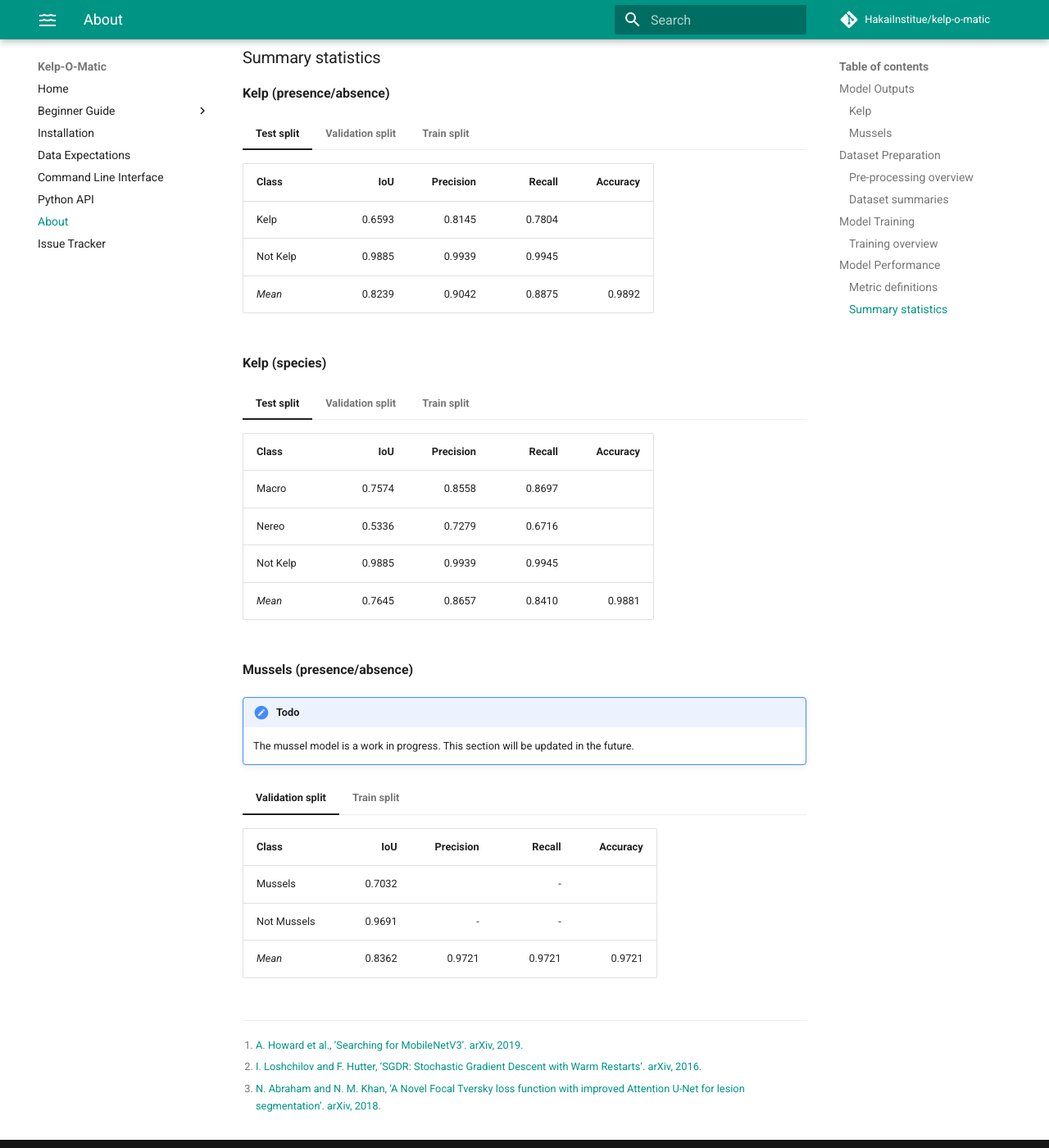
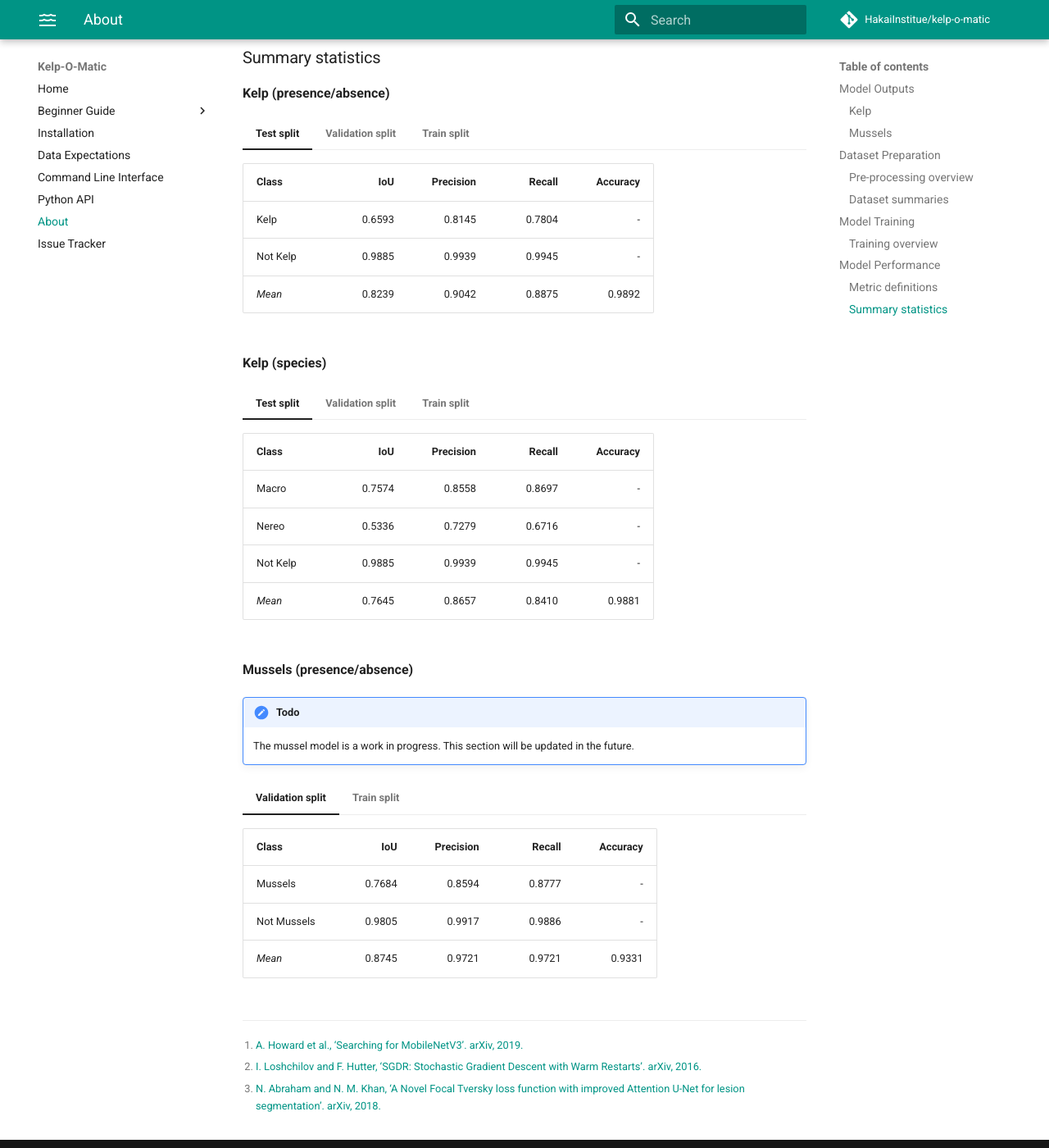
Before and after one commit to HakaiInstitute/kelp-o-matic, an MkDocs documentation site: the page built from docs/about.md, in a window 1280 px wide and 1400 px high, scrolled down 4382 px. Shown: the whole window at 82% size. Built offline with MkDocs 1.6.1 and Material for MkDocs 9.7.7, drawn with Linux system fonts in a browser that asks for light colours; comment, search, counter and statistics services are not loaded.

Commit message:
Update docs

```diff
--- a/docs/about.md
+++ b/docs/about.md
@@ -1,13 +1,13 @@
 # About
 
-This document gives information about interpreting the Kelp-O-Matic model outputs, and gives
-details on the dataset pre-processing workflow, model training, and final performance achieved for
-both the kelp and mussel detection models.
+This document gives information about interpreting the Kelp-O-Matic model outputs, and
+gives details on the dataset pre-processing workflow, model training, and final
+performance achieved for both the kelp and mussel detection models.
 
 ## Model Outputs
 
-Each of the Kelp-O-Matic models outputs a mask raster with integer pixel values that represent the
-following classes:
+Each of the Kelp-O-Matic models outputs a mask raster with integer pixel values that
+represent the following classes:
 
 ### Kelp
 
@@ -31,14 +31,16 @@ These are the outputs from the `find-mussels` routine:
 
 ## Dataset Preparation
 
-The datasets used to train the kelp segmentation model were a number of scenes collected using DJI
-Phantom remotely-piloted aircraft systems (RPAS). A total of 28 image mosaic scenes were used. The
-resolution of each image varied between 0.023m and 0.428m, with an average of 0.069m and standard
-deviation of 0.087m. These images were collected over a period from 2018 to 2021, all during summer.
+The datasets used to train the kelp segmentation model were a number of scenes collected
+using DJI Phantom remotely-piloted aircraft systems (RPAS). A total of 28 image mosaic
+scenes were used. The resolution of each image varied between 0.023m and 0.428m, with
+an average of 0.069m and standard deviation of 0.087m. These images were collected over
+a period from 2018 to 2021, all during summer.
 
-For model training, each dataset was divided into 512 pixels square cropped sections, with 50%
-overlap between adjacent tiles. To balance the dataset, tiles containing no kelp where discarded.
-These sets of tiles where then divided into training, validation, and test splits.
+For model training, each dataset was divided into 512 pixels square cropped sections,
+with 50% overlap between adjacent tiles. To balance the dataset, tiles containing no
+kelp where discarded. These sets of tiles where then divided into training, validation,
+and test splits.
 
 Source code for data preparation is available on GitHub
 at [:material-github: hakai-ml-dataprep](https://github.com/tayden/hakai-ml-dataprep).
@@ -100,16 +102,18 @@ flowchart TD
 
 ## Model Training
 
-The LRASPP MobileNetV3-Large[^1] model was trained using a stochastic gradient descent optimizer
-with the learning rate set to $0.35$, and L2 weight decay set to $3 \times 10^{-6}$. The model was
-trained for a total of 100 epochs. A cosine annealing learning rate schedule[^2] was used to improve
-accuracy. The loss function used for training was Focal Tversky Loss[^3], with parameters
+The LRASPP MobileNetV3-Large[^1] model was trained using a stochastic gradient descent
+optimizer with the learning rate set to $0.35$, and L2 weight decay set to
+$3 \times 10^{-6}$. The model was trained for a total of 100 epochs. A cosine annealing
+learning rate schedule[^2] was used to improve accuracy. The loss function used for
+training was Focal Tversky Loss[^3], with parameters
 $\alpha=0.7, \beta=0.3, \gamma=4.0 / 3.0$.
 
-The model was trained on an AWS p3.8xlarge instance with 4 Nvidia Tesla V100 GPUS and took 18
-hours to finish. At the end of training, the model parameters which achieved the best
-IoU~$\mu$~ score on the validation data split were saved for inference. It is these parameters that
-were used to calculate the final performance statistics for the model on the test split.
+The model was trained on an AWS p3.8xlarge instance with 4 Nvidia Tesla V100 GPUS and
+took 18 hours to finish. At the end of training, the model parameters which achieved
+the best IoU~$\mu$~ score on the validation data split were saved for inference. It is
+these parameters that were used to calculate the final performance statistics for the
+model on the test split.
 
 Source code for model training is available on GitHub
 at [:material-github: hakai-ml-train](https://github.com/tayden/hakai-ml-train).
@@ -157,15 +161,15 @@ flowchart TD
 
 ### Metric definitions
 
-The following definitions describe the metrics used during training and evaluation of the deep
-neural networks. They are important to understand for the sections following.
+The following definitions describe the metrics used during training and evaluation of
+the deep neural networks. They are important to understand for the sections following.
 
 **Definitions in terms of pixel sets:**
 
 - Let $A$ equal the set of human-labelled pixels.
 - Let $B$ be defined as the set of pixel labels predicted by the model.
-- Let $A_i$ and $B_i$ be the sets of pixels for a particular class of interest, $i$, from labels $A$
-  and $B$, respectively.
+- Let $A_i$ and $B_i$ be the sets of pixels for a particular class of interest, $i$,
+  from labels $A$ and $B$, respectively.
 
 **Definitions in terms of true and false postive/negative classes:**
 
@@ -194,7 +199,8 @@ $$
 
 **Recall**
 
-:   The ratio of correct predictions for a class to the count of actual instances of that class:
+:   The ratio of correct predictions for a class to the count of actual instances of
+that class:
 
 $$
 Recall_i = \frac{|A_i \cap B_i|}{|B_i|} = \frac{TP_i}{TP_i + FN_i}
@@ -202,8 +208,8 @@ $$
 
 **Accuracy**
 
-:   The ratio of counts of pixels correctly classified by the model divided over the total number of
-pixels.
+:   The ratio of counts of pixels correctly classified by the model divided over the
+total number of pixels.
 
 $$
 Accuracy = \frac{TP + TN}{TP + TN + FP + FN}
@@ -217,24 +223,24 @@ $$
 
     | Class    |    IoU | Precision | Recall | Accuracy |
     |:---------|-------:|----------:|-------:|---------:|
-    | Kelp     | 0.6593 |    0.8145 | 0.7804 |          |
-    | Not Kelp | 0.9885 |    0.9939 | 0.9945 |          |
+    | Kelp     | 0.6593 |    0.8145 | 0.7804 |        - |
+    | Not Kelp | 0.9885 |    0.9939 | 0.9945 |        - |
     | *Mean*   | 0.8239 |    0.9042 | 0.8875 |   0.9892 |
 
 === "Validation split"
 
     | Class    |    IoU | Precision | Recall | Accuracy |
     |:---------|-------:|----------:|-------:|---------:|
-    | Kelp     | 0.6964 |    0.7585 | 0.8917 |          |
-    | Not Kelp | 0.9857 |    0.9969 | 0.9886 |          |
+    | Kelp     | 0.6964 |    0.7585 | 0.8917 |        - |
+    | Not Kelp | 0.9857 |    0.9969 | 0.9886 |        - |
     | *Mean*   | 0.8410 |    0.8777 | 0.9402 |   0.9865 |
 
 === "Train split"
 
     | Class    |    IoU | Precision | Recall | Accuracy |
     |:---------|-------:|----------:|-------:|---------:|
-    | Kelp     | 0.7786 |    0.8510 | 0.8980 |          |
-    | Not Kelp | 0.9716 |    0.9889 | 0.9822 |          |
+    | Kelp     | 0.7786 |    0.8510 | 0.8980 |        - |
+    | Not Kelp | 0.9716 |    0.9889 | 0.9822 |        - |
     | *Mean*   | 0.8751 |    0.9200 | 0.9401 |   0.9757 |
 
 **Kelp (species)**
@@ -243,27 +249,27 @@ $$
 
     | Class    |    IoU | Precision | Recall | Accuracy |
     |:---------|-------:|----------:|-------:|---------:|
-    | Macro    | 0.7574 |    0.8558 | 0.8697 |          |
-    | Nereo    | 0.5336 |    0.7279 | 0.6716 |          |
-    | Not Kelp | 0.9885 |    0.9939 | 0.9945 |          |
+    | Macro    | 0.7574 |    0.8558 | 0.8697 |        - |
+    | Nereo    | 0.5336 |    0.7279 | 0.6716 |        - |
+    | Not Kelp | 0.9885 |    0.9939 | 0.9945 |        - |
     | *Mean*   | 0.7645 |    0.8657 | 0.8410 |   0.9881 |
 
 === "Validation split"
 
     | Class    |    IoU | Precision | Recall | Accuracy |
     |:---------|-------:|----------:|-------:|---------:|
-    | Macro    | 0.7392 |    0.7942 | 0.9126 |          |
-    | Nereo    | 0.4369 |    0.5128 | 0.7696 |          |
-    | Not Kelp | 0.9423 |    0.9848 | 0.9562 |          |
+    | Macro    | 0.7392 |    0.7942 | 0.9126 |        - |
+    | Nereo    | 0.4369 |    0.5128 | 0.7696 |        - |
+    | Not Kelp | 0.9423 |    0.9848 | 0.9562 |        - |
     | *Mean*   | 0.7810 |    0.8367 | 0.9055 |   0.9522 |
 
 === "Train split"
 
     | Class    |    IoU | Precision | Recall | Accuracy |
     |:---------|-------:|----------:|-------:|---------:|
-    | Macro    | 0.8133 |    0.8845 | 0.9075 |          |
-    | Nereo    | 0.5722 |    0.6741 | 0.7141 |          |
-    | Not Kelp | 0.9579 |    0.9828 | 0.9742 |          |
+    | Macro    | 0.8133 |    0.8845 | 0.9075 |        - |
+    | Nereo    | 0.5722 |    0.6741 | 0.7141 |        - |
+    | Not Kelp | 0.9579 |    0.9828 | 0.9742 |        - |
     | *Mean*   | 0.8118 |    0.8719 | 0.8855 |   0.9649 |
 
 **Mussels (presence/absence)**
@@ -276,14 +282,14 @@ $$
 
     | Class       |    IoU | Precision | Recall | Accuracy |
     |:------------|-------:|----------:|-------:|---------:|
-    | Mussels     | 0.7032 |           |      - |          |
-    | Not Mussels | 0.9691 |         - |      - |          |
-    | *Mean*      | 0.8362 |    0.9721 | 0.9721 |   0.9721 |
+    | Mussels     | 0.7684 |    0.8594 | 0.8777 |        - |
+    | Not Mussels | 0.9805 |    0.9917 | 0.9886 |        - |
+    | *Mean*      | 0.8745 |    0.9721 | 0.9721 |   0.9331 |
 
 === "Train split"
 
     | Class       |    IoU | Precision | Recall | Accuracy |
     |:------------|-------:|----------:|-------:|---------:|
-    | Mussels     | 0.8029 |         - |      - |          |
-    | Not Mussels | 0.9634 |         - |      - |          |
-    | *Mean*      | 0.8832 |    0.9684 | 0.9684 |   0.9684 |
+    | Mussels     | 0.8344 |    0.8636 | 0.9595 |        - |
+    | Not Mussels | 0.9770 |    0.9892 | 0.9874 |        - |
+    | *Mean*      | 0.9057 |    0.9264 | 0.9735 |   0.9062 |
```
Also changed, not shown: other parts of docs/about.md (+2 -1 lines), 1 other file.
